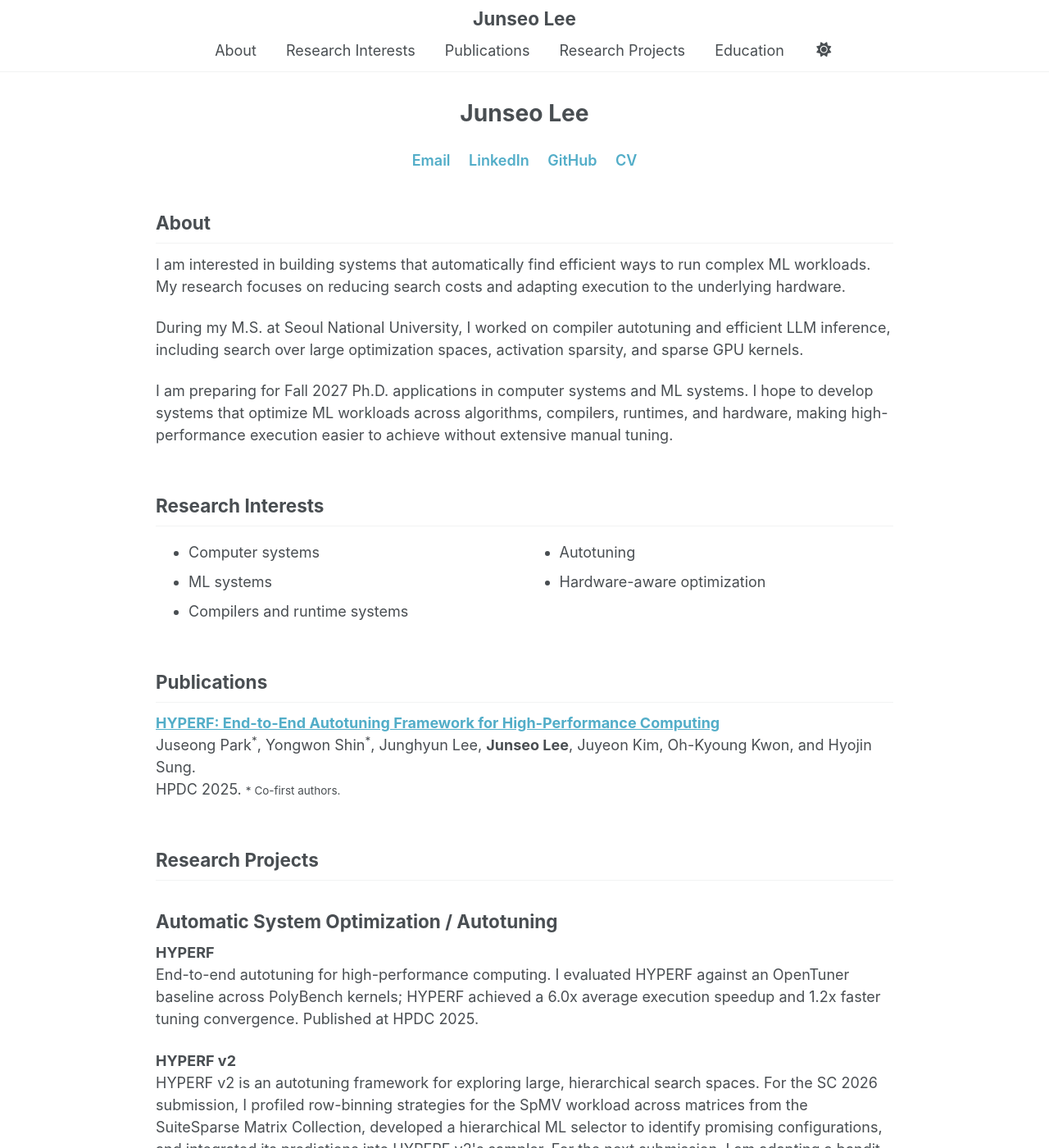
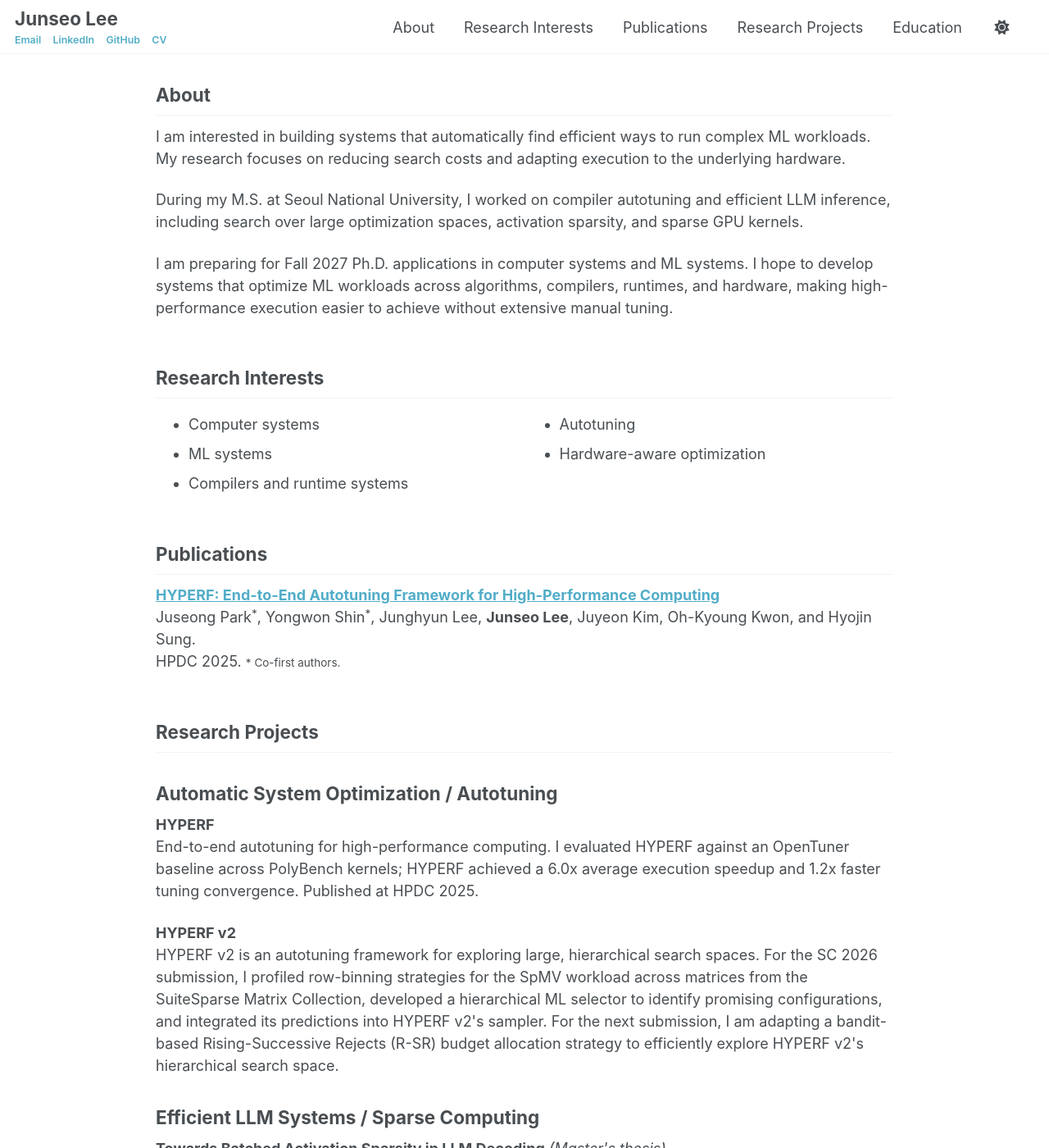
Before and after one commit to jseool/jseool.github.io, a Jekyll site: the page built from _pages/about.md, in a window 1280 px wide and 1400 px high. Shown: the whole window at 82% size. Built offline with Jekyll 4.4.1, drawn with Linux system fonts in a browser that asks for light colours; a style sheet for code colours, icons or effects is not loaded.

Commit message:
Move profile links into the site header

```diff
--- a/_includes/masthead.html
+++ b/_includes/masthead.html
@@ -1,7 +1,15 @@
 {% include base_path %}
 <div class="masthead">
   <div class="masthead__inner-wrap">
-    <a class="masthead__brand" href="{{ base_path }}/#about">{{ site.title }}</a>
+    <div class="masthead__identity">
+      <a class="masthead__brand" href="{{ base_path }}/#about">{{ site.title }}</a>
+      <nav class="masthead__contact-links" aria-label="Contact links">
+        <a href="mailto:jseool@snu.ac.kr">Email</a>
+        <a href="https://www.linkedin.com/in/junseo-lee-586005318">LinkedIn</a>
+        <a href="https://github.com/jseool">GitHub</a>
+        <a href="{{ base_path }}/files/Junseo_Lee_CV.pdf">CV</a>
+      </nav>
+    </div>
     <div class="masthead__menu">
       <nav id="site-nav" class="greedy-nav">
         <button><span class="navicon"></span></button>
--- a/_layouts/single.html
+++ b/_layouts/single.html
@@ -26,7 +26,7 @@ layout: default
     <div class="page__inner-wrap">
       {% unless page.header.overlay_color or page.header.overlay_image %}
         <header>
-          {% if page.title %}<h1 class="page__title" itemprop="headline">{{ page.title | markdownify | remove: "<p>" | remove: "</p>" }}</h1>{% endif %}
+          {% if page.title and page.one_page != true %}<h1 class="page__title" itemprop="headline">{{ page.title | markdownify | remove: "<p>" | remove: "</p>" }}</h1>{% endif %}
           {% if page.read_time %}
             <p class="page__meta"><i class="fa fa-clock" aria-hidden="true"></i> {% include read-time.html %}</p>
           {% endif %}
--- a/_pages/about.md
+++ b/_pages/about.md
@@ -7,13 +7,6 @@ redirect_from:
   - /about/
   - /about.html
 ---
-
-<nav class="profile-links" aria-label="Contact links">
-  <a href="mailto:jseool@snu.ac.kr">Email</a>
-  <a href="https://www.linkedin.com/in/junseo-lee-586005318">LinkedIn</a>
-  <a href="https://github.com/jseool">GitHub</a>
-  <a href="/files/Junseo_Lee_CV.pdf">CV</a>
-</nav>
 
 <section id="about" class="home-section">
   <h2>About</h2>
--- a/_sass/layout/_masthead.scss
+++ b/_sass/layout/_masthead.scss
@@ -26,8 +26,10 @@
 
   &__inner-wrap {
     @include container;
-    @include clearfix;
-    padding: 0.4em 1em 0.25em;
+    display: flex;
+    align-items: center;
+    gap: 1.5rem;
+    padding: 0.55rem 1rem 0.5rem;
     font-family: $sans-serif-narrow;
 
     @include breakpoint($x-large) {
@@ -44,23 +46,49 @@
   }
 }
 
+.masthead__identity {
+  flex: 0 0 auto;
+  min-width: 0;
+}
+
 .masthead__brand {
-  display: table;
-  margin: 0 auto;
-  padding: 0.1rem 0 0.15rem;
+  display: inline-block;
   color: var(--global-masthead-link-color);
   font-size: $type-size-4;
   font-weight: 700;
-  line-height: 1.2;
+  line-height: 1.15;
 
   &:hover {
     color: var(--global-masthead-link-color-hover);
   }
 }
 
+.masthead__contact-links {
+  display: flex;
+  align-items: center;
+  gap: 0.8rem;
+  margin-top: 0.25rem;
+  font-family: $sans-serif;
+  font-size: $type-size-7;
+  line-height: 1.2;
+
+  a {
+    color: var(--global-link-color);
+    font-weight: 600;
+    white-space: nowrap;
+
+    &:hover {
+      color: var(--global-link-color-hover);
+      text-decoration: underline;
+    }
+  }
+}
+
 .masthead__menu {
   display: flex;
-  justify-content: center;
+  flex: 1 1 auto;
+  justify-content: flex-end;
+  min-width: 0;
 
   ul {
     margin: 0;
@@ -71,10 +99,37 @@
 
   .greedy-nav {
     width: 100%;
+    min-width: 0;
   }
 
   .visible-links {
-    margin: 0 auto;
+    margin-left: auto;
+  }
+}
+
+@media (max-width: 700px) {
+  .masthead__inner-wrap {
+    gap: 0.75rem;
+    padding: 0.5rem 0.75rem 0.45rem;
+  }
+
+  .masthead__brand {
+    font-size: $type-size-5;
+  }
+
+  .masthead__contact-links {
+    gap: 0.55rem;
+    margin-top: 0.2rem;
+    font-size: 0.65rem;
+  }
+
+  .masthead__menu {
+    align-self: stretch;
+    align-items: center;
+
+    .greedy-nav {
+      min-width: 3.75rem;
+    }
   }
 }
 
--- a/_sass/layout/_page.scss
+++ b/_sass/layout/_page.scss
@@ -45,28 +45,6 @@
     padding-left: 0;
   }
 
-  .page__title {
-    text-align: center;
-  }
-
-  .profile-links {
-    display: flex;
-    flex-wrap: wrap;
-    justify-content: center;
-    gap: 0.45rem 1.25rem;
-    margin: 0.85rem 0 2.75rem;
-    font-family: $sans-serif;
-
-    a {
-      font-weight: 600;
-      text-decoration: none;
-
-      &:hover {
-        text-decoration: underline;
-      }
-    }
-  }
-
   .home-section {
     margin-top: 3.25rem;
     scroll-margin-top: 9rem;
@@ -104,10 +82,6 @@
   }
 
   @media (max-width: 600px) {
-    .profile-links {
-      margin-bottom: 2.25rem;
-    }
-
     .home-section {
       margin-top: 2.75rem;
       scroll-margin-top: 8rem;
```
